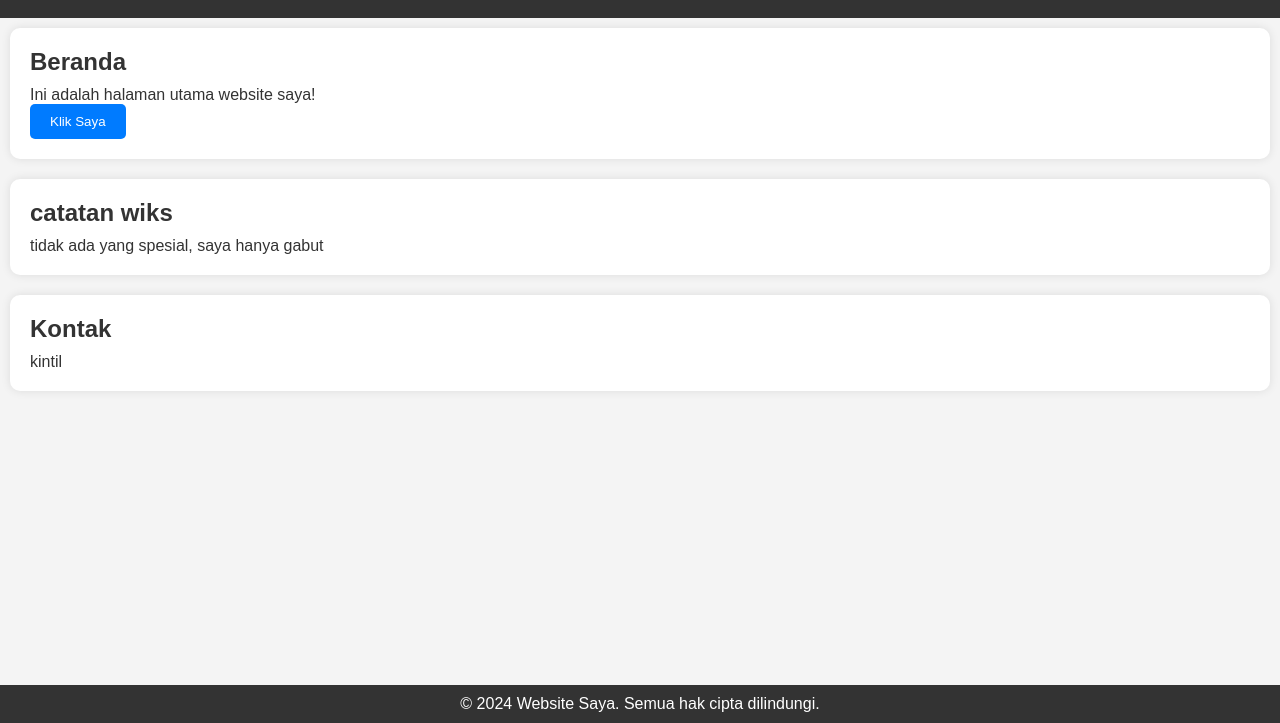
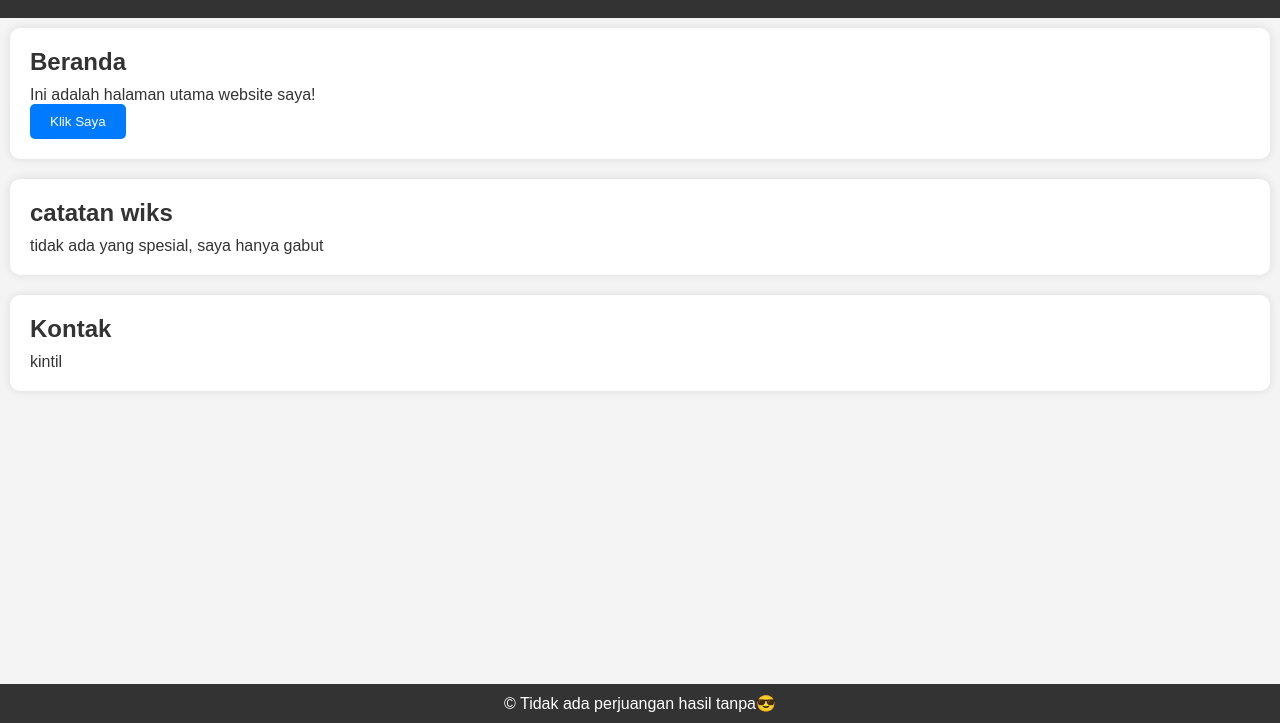
Before and after one commit to wikswannafly/onlyyyywikss, a plain HTML site: page index.html in a window 1280 px wide. Shown: the part 77-800 px from the top of the page. Drawn offline with Linux system fonts and the light colour scheme.

Commit message:
Update index.html

```diff
--- a/index.html
+++ b/index.html
@@ -40,7 +40,7 @@
 
     <!-- Footer -->
     <footer>
-        <p>&copy; 2024 Website Saya. Semua hak cipta dilindungi.</p>
+        <p>&copy; Tidak ada perjuangan hasil tanpa😎</p>
     </footer>
 
     <script src="script.js"></script>
```
